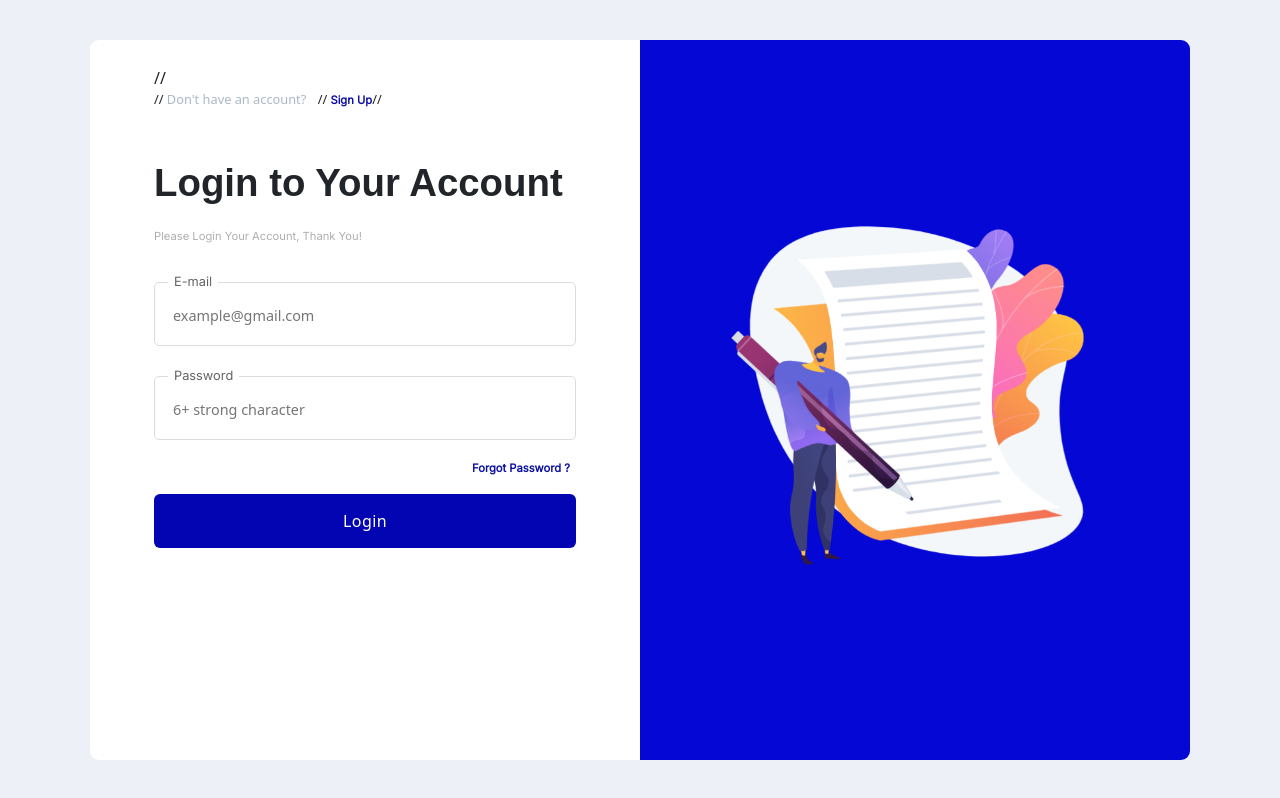
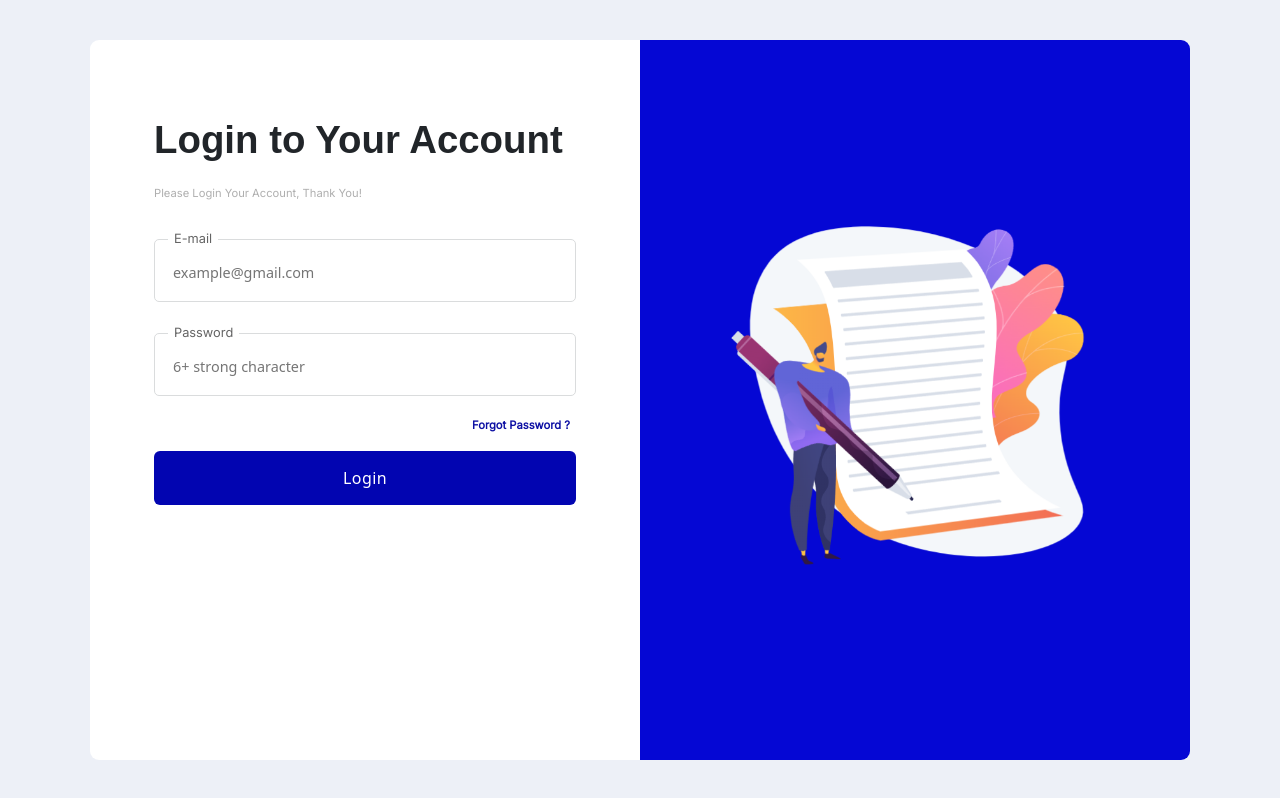
Before and after one commit to ajay-mishra7/Ajay-_Blog, a React (Create React App) app in the folder Frontend/: page /login in a window 1280 px wide. Built offline with nearby package versions, Linux system fonts and the light colour scheme; no server answers; a web font is replaced by a local one.

Commit message:
Update LoginScreen.js

```diff
--- a/Frontend/src/components/AuthScreens/LoginScreen.js
+++ b/Frontend/src/components/AuthScreens/LoginScreen.js
@@ -41,13 +41,6 @@ const LoginScreen = () => {
       <div className="login-big-wrapper">
 
         <div className="section-wrapper">
-
-          // <div className="top-suggest_register">
-
-          //   <span>Don't have an account? </span>
-          //   <a href="/register">Sign Up</a>
-
-          // </div>
 
           <div className="top-login-explain">
             <h2>Login to Your Account </h2>
```
